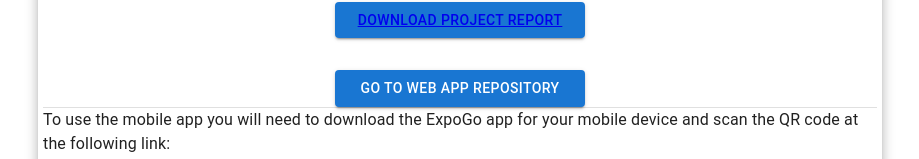
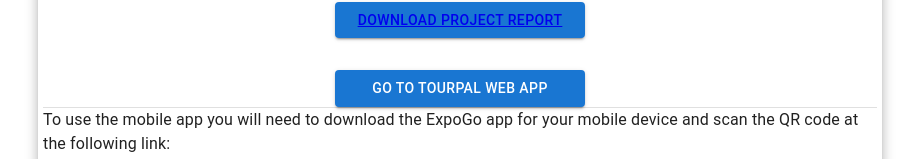
Before and after one commit to dugganj780/project_landing_page, a React (Create React App) app: page / in a window 1280 px wide. Shown: the part 472-631 px from the top of the page, without its empty margins (180-1099 px from the left). Built offline with nearby package versions, Linux system fonts and the light colour scheme.

Commit message:
Final Report updated

```diff
--- a/src/App.js
+++ b/src/App.js
@@ -69,7 +69,7 @@
               </a>
             </Button>
             <Button variant="contained" className={classes.button}>
-              Go to Web App Repository
+              Go to TourPal Web App
             </Button>
           </Stack>
           <Divider />
```
Also changed, not shown: 1 other file (tests, documents, lock files or other folders).
